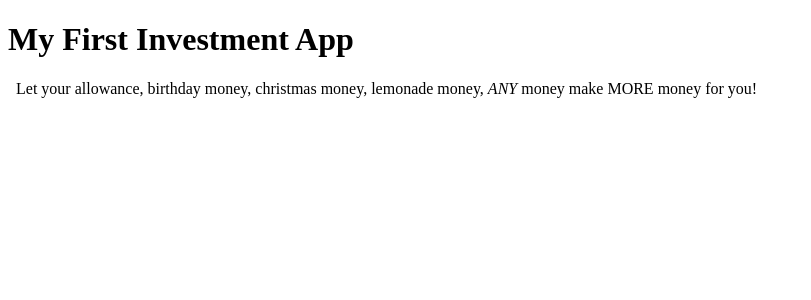
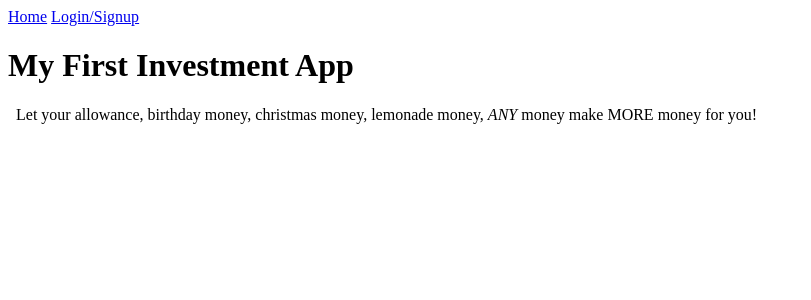
Before and after one commit to Nolic0321/my-first-investment-app-svelte, a SvelteKit app: page / in a window 1280 px wide. Shown: the top 300 px of the page, without its empty margins (0-811 px from the left). Built offline with nearby package versions, Linux system fonts and the light colour scheme.

Commit message:
Added navbar

```diff
--- a/src/routes/+page.svelte
+++ b/src/routes/+page.svelte
@@ -1,2 +1,6 @@
+<nav>
+    <a href="/">Home</a>
+    <a href="/auth">Login/Signup</a>
+</nav>
 <h1>My First Investment App</h1>
 <body>Let your allowance, birthday money, christmas money, lemonade money, <span style="font-style: italic">ANY</span> money make MORE money for you!</body>
```
